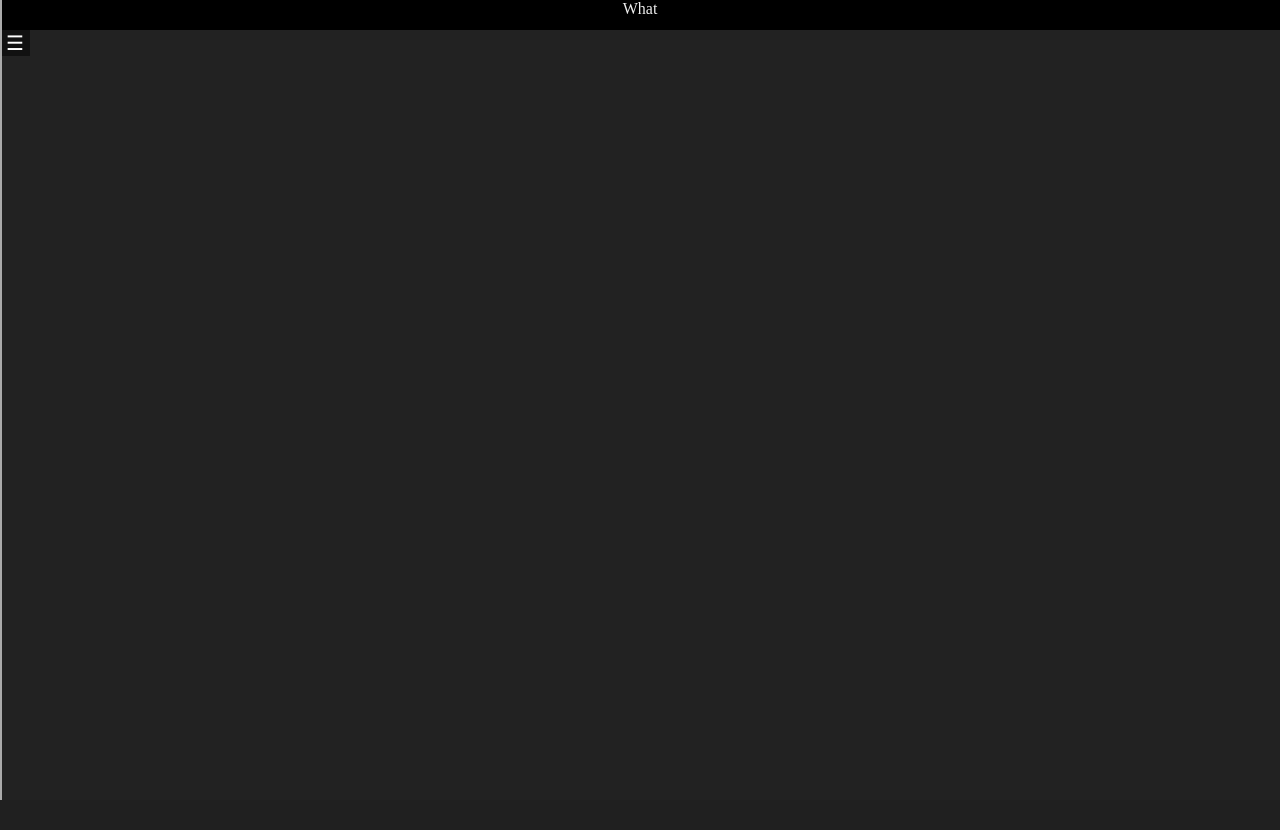
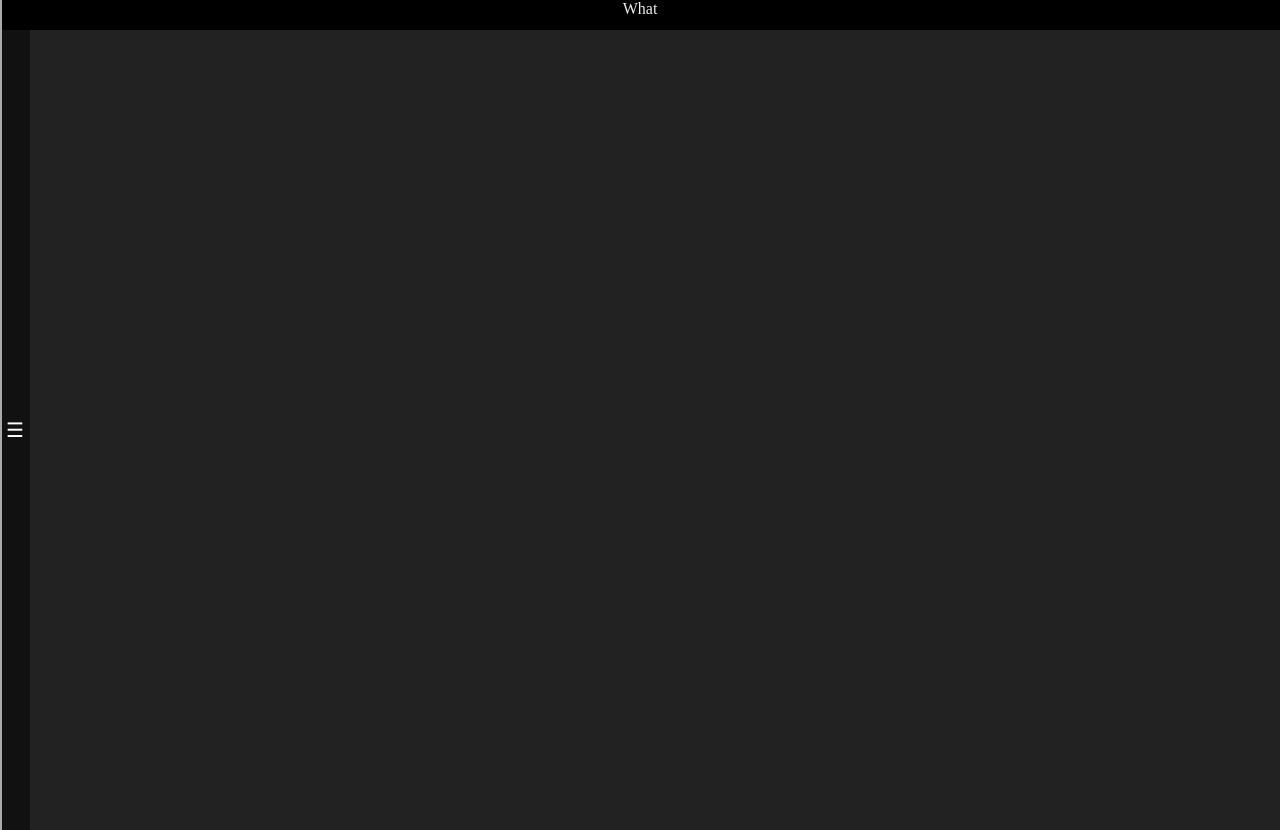
Before and after one commit to Arthur-flush/Projet-Web, a PHP site: page / in a window 1280 px wide. Before the commit the page ends 800 px from the top, so only its background shows below. Run offline with PHP 8.4, Linux system fonts and the light colour scheme.

Commit message:
fuck this all thing

```diff
--- a/Style.css
+++ b/Style.css
@@ -12,6 +12,11 @@ body {
     padding: 0px;
     position:relative;
     width:100%;
+}
+
+html {
+    height: 100%;
+    min-height: 100%;
 }
 
 header {
@@ -63,5 +68,12 @@ header {
 
 #main {
     transition: margin-left .5s; /* If you want a transition effect */
+    height: 100%;
+}
 
+.item {
+    display: flex;
+    justify-content: space-evenly;
+    align-items: center;
+    flex-wrap: wrap;
 }
--- a/index.php
+++ b/index.php
@@ -1,4 +1,5 @@
 <?php
+
 ?>
 
 <!DOCTYPE html>
```
